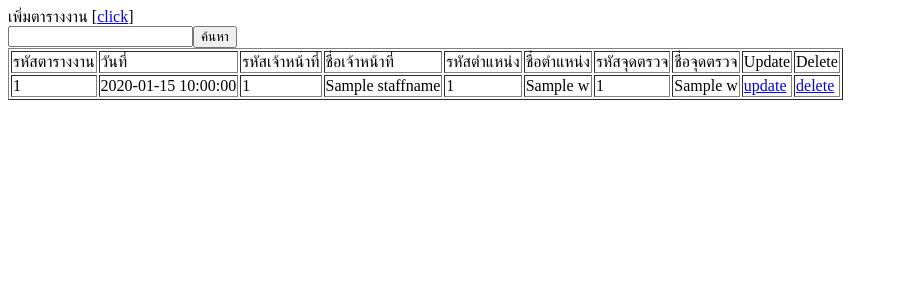
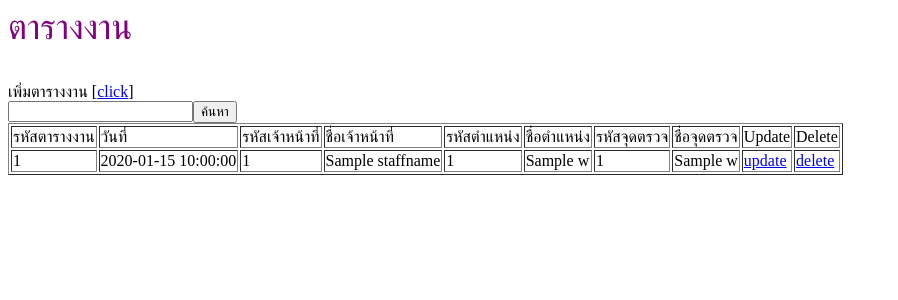
Before and after one commit to wisawachoti/ATK, a PHP site: template views/workschedule/index_workschedule.php in a window 1280 px wide. Shown: the top 300 px of the page, without its empty margins (0-898 px from the left). Run offline with PHP 8.4, Linux system fonts and the light colour scheme; the template is opened without the code that fills it: most values are stand-ins (such as "Sample title", 1, 10 or a date in 2020).

Commit message:
Update index_workschedule.php

```diff
--- a/views/workschedule/index_workschedule.php
+++ b/views/workschedule/index_workschedule.php
@@ -1,3 +1,4 @@
+<p style="font-size:35px;color:purple;font-family:TH SarabunSPK">ตารางงาน</p>
 <table border="1">
 <tr><td>รหัสตารางงาน</td>
 <td>วันที่</td>
```
